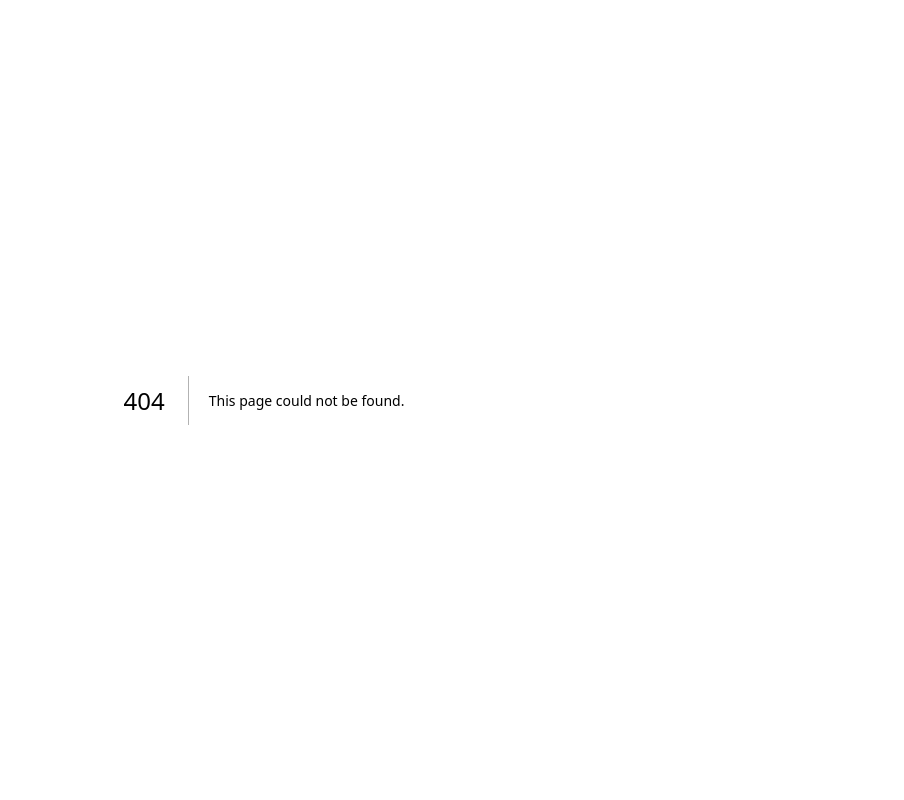
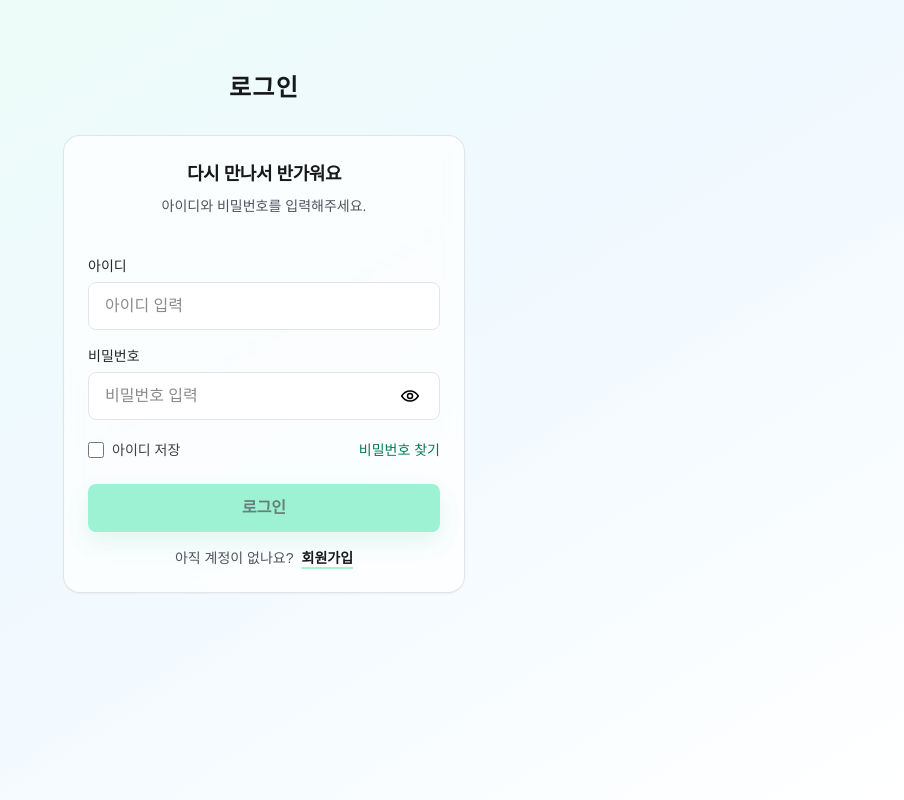
Before and after one commit to suyeonp-devlab/group-mission, a Next.js app: page /login in a window 1280 px wide. Before the commit this address had no page. Shown: the whole page, without its empty margins (376-1280 px from the left). Built offline with nearby package versions, Linux system fonts and the light colour scheme.

Commit message:
feat(auth): implement proxy-based route protection with session check

```diff
--- /dev/null
+++ b/app/(auth)/find-password/page.tsx
@@ -0,0 +1,19 @@
+import FindPasswordForm from "@/features/auth/FindPasswordForm";
+
+export default function FindPasswordPage() {
+  return (
+    <div className="mx-auto flex min-h-dvh max-w-md flex-col px-6 pb-10 pt-10 text-center">
+      {/* Top bar */}
+      <div className="py-8 text-center">
+        <h1 className="text-2xl font-semibold tracking-wider text-zinc-900">
+          비밀번호 찾기
+        </h1>
+      </div>
+
+      {/* Card */}
+      <section className="rounded-2xl bg-white/70 p-6 shadow-sm ring-1 ring-zinc-200 backdrop-blur">
+        <FindPasswordForm />
+      </section>
+    </div>
+  );
+}
--- /dev/null
+++ b/app/(auth)/layout.tsx
@@ -0,0 +1,14 @@
+import React from "react";
+
+export default function AuthLayout({ children }: Readonly<{
+  children: React.ReactNode;
+}>) {
+  return (
+    <main className="relative min-h-dvh overflow-hidden">
+      {/* Background (below everything) */}
+      <div className="absolute inset-0 -z-20 bg-linear-to-br from-emerald-50 via-sky-50 to-white" />
+      {/* Content */}
+      {children}
+    </main>
+  );
+}
--- /dev/null
+++ b/app/(auth)/login/page.tsx
@@ -0,0 +1,32 @@
+import Link from "next/link";
+import LoginForm from "@/features/auth/LoginForm";
+
+export default function LoginPage() {
+  return (
+    <div className="mx-auto flex min-h-dvh max-w-md flex-col px-6 pb-10 pt-10 text-center">
+      {/* Top bar */}
+      <div className="py-8 text-center">
+        <h1 className="text-2xl font-semibold tracking-wider text-zinc-900">
+          로그인
+        </h1>
+      </div>
+
+      {/* Card */}
+      <section className="rounded-2xl bg-white/70 p-6 shadow-sm ring-1 ring-zinc-200 backdrop-blur">
+        <h1 className="text-lg font-semibold tracking-tight text-zinc-900">다시 만나서 반가워요</h1>
+        <p className="mt-2 text-sm text-zinc-600">아이디와 비밀번호를 입력해주세요.</p>
+
+        <div className="mt-10">
+          <LoginForm />
+        </div>
+
+        <div className="pt-4 text-center text-sm text-zinc-600">
+          아직 계정이 없나요?
+          <Link href="/signup" className="ml-2 font-semibold text-zinc-900 underline decoration-emerald-200 decoration-2 underline-offset-4 hover:decoration-emerald-300">
+            회원가입
+          </Link>
+        </div>
+      </section>
+    </div>
+  );
+}
--- /dev/null
+++ b/app/(auth)/signup/page.tsx
@@ -0,0 +1,32 @@
+import Link from "next/link";
+import SignupForm from "@/features/auth/SignupForm";
+
+export default function SignupPage() {
+  return (
+    <div className="mx-auto flex min-h-dvh max-w-md flex-col px-6 pb-10 pt-10 text-center">
+      {/* Top bar */}
+      <div className="py-8 text-center">
+        <h1 className="text-2xl font-semibold tracking-wider text-zinc-900">
+          회원가입
+        </h1>
+      </div>
+
+      {/* Card */}
+      <section className="rounded-2xl bg-white/70 p-6 shadow-sm ring-1 ring-zinc-200 backdrop-blur">
+        <h1 className="text-lg font-semibold tracking-tight text-zinc-900">만나서 반가워요</h1>
+        <p className="mt-2 text-sm text-zinc-600">가입에 필요한 정보를 입력해주세요.</p>
+
+        <div className="mt-10">
+          <SignupForm />
+        </div>
+
+        <div className="pt-4 text-center text-sm text-zinc-600">
+          이미 계정이 있나요?
+          <Link href="/login" className="ml-2 font-semibold text-zinc-900 underline decoration-emerald-200 decoration-2 underline-offset-4 hover:decoration-emerald-300">
+            로그인
+          </Link>
+        </div>
+      </section>
+    </div>
+  );
+}
--- /dev/null
+++ b/app/(protected)/app/page.tsx
@@ -0,0 +1,5 @@
+export default function AppMainPage(){
+  return (
+    <div>메인페이지</div>
+  );
+}
--- a/app/page.tsx
+++ b/app/(public)/page.tsx
@@ -1,11 +1,11 @@
 import Image from "next/image";
 import Link from "next/link";
 
-export default function HomePage() {
+export default function MainPage() {
   return (
     <main className="relative min-h-dvh overflow-hidden">
       {/* Gradient background (below everything) */}
-      <div className="absolute inset-0 -z-20 bg-gradient-to-br from-emerald-50 via-sky-50 to-white" />
+      <div className="absolute inset-0 -z-20 bg-linear-to-br from-emerald-50 via-sky-50 to-white" />
       <Image src="/sparkles.svg" alt="" fill priority className="pointer-events-none -z-10 opacity-35 mix-blend-multiply"/>
 
       {/* Content */}
@@ -14,17 +14,17 @@ export default function HomePage() {
           <p className="relative z-10 text-lg font-semibold tracking-tight text-zinc-800">
             우리들의 작은 모임
           </p>
-          <span className="pointer-events-none absolute left-1/2 top-[1.35em] h-2 w-[170px] -translate-x-1/2 rounded-full bg-yellow-200/80" />
+          <span className="pointer-events-none absolute left-1/2 top-[1.35em] h-2 w-42.5 -translate-x-1/2 rounded-full bg-yellow-200/80" />
           <Image src="/icons/star.svg" alt="" width={22} height={22} className="pointer-events-none absolute -left-7 -top-3 animate-twinkle"/>
         </div>
 
-        <Image src="/logo.png" alt="GROUP MISSION" width={1536} height={1024} className="w-[90%] max-w-[1200px]" priority/>
+        <Image src="/logo.png" alt="GROUP MISSION" width={1536} height={1024} className="w-[90%] max-w-300" priority/>
 
         <div className="grid w-full max-w-xs gap-3 mt-24">
-          <Link href="/auth/login" className="inline-flex h-12 items-center justify-center rounded-lg bg-emerald-300 text-base font-semibold text-emerald-950 shadow-[0_10px_25px_rgba(16,185,129,0.22)] transition hover:bg-emerald-400 active:scale-[0.99]">
+          <Link href="/login" className="inline-flex h-12 items-center justify-center rounded-lg bg-emerald-300 text-base font-semibold text-emerald-950 shadow-[0_10px_25px_rgba(16,185,129,0.22)] transition hover:bg-emerald-400 active:scale-[0.99]">
             로그인
           </Link>
-          <Link href="/auth/signup" className="inline-flex h-12 items-center justify-center rounded-lg border border-zinc-200 bg-white text-base font-semibold text-zinc-900 shadow-[0_10px_25px_rgba(0,0,0,0.06)] transition hover:bg-zinc-50 active:scale-[0.99]">
+          <Link href="/signup" className="inline-flex h-12 items-center justify-center rounded-lg border border-zinc-200 bg-white text-base font-semibold text-zinc-900 shadow-[0_10px_25px_rgba(0,0,0,0.06)] transition hover:bg-zinc-50 active:scale-[0.99]">
             회원가입
           </Link>
         </div>
--- a/app/auth/find-password/page.tsx
+++ /dev/null
@@ -1,25 +0,0 @@
-import FindPasswordForm from "@/features/auth/FindPasswordForm";
-
-export default function FindPasswordPage() {
-  return (
-    <main className="relative min-h-dvh overflow-hidden">
-      {/* Background (below everything) */}
-      <div className="absolute inset-0 -z-20 bg-linear-to-br from-emerald-50 via-sky-50 to-white" />
-
-      {/* Content */}
-      <div className="mx-auto flex min-h-dvh max-w-md flex-col px-6 pb-10 pt-10 text-center">
-        {/* Top bar */}
-        <div className="py-8 text-center">
-          <h1 className="text-2xl font-semibold tracking-wider text-zinc-900">
-            비밀번호 찾기
-          </h1>
-        </div>
-
-        {/* Card */}
-        <section className="rounded-2xl bg-white/70 p-6 shadow-sm ring-1 ring-zinc-200 backdrop-blur">
-          <FindPasswordForm />
-        </section>
-      </div>
-    </main>
-  );
-}
--- a/app/auth/login/page.tsx
+++ /dev/null
@@ -1,38 +0,0 @@
-import Link from "next/link";
-import LoginForm from "@/features/auth/LoginForm";
-
-export default function LoginPage() {
-  return (
-    <main className="relative min-h-dvh overflow-hidden">
-      {/* Background (below everything) */}
-      <div className="absolute inset-0 -z-20 bg-linear-to-br from-emerald-50 via-sky-50 to-white" />
-
-      {/* Content */}
-      <div className="mx-auto flex min-h-dvh max-w-md flex-col px-6 pb-10 pt-10 text-center">
-        {/* Top bar */}
-        <div className="py-8 text-center">
-          <h1 className="text-2xl font-semibold tracking-wider text-zinc-900">
-            로그인
-          </h1>
-        </div>
-
-        {/* Card */}
-        <section className="rounded-2xl bg-white/70 p-6 shadow-sm ring-1 ring-zinc-200 backdrop-blur">
-          <h1 className="text-lg font-semibold tracking-tight text-zinc-900">다시 만나서 반가워요</h1>
-          <p className="mt-2 text-sm text-zinc-600">아이디와 비밀번호를 입력해주세요.</p>
-
-          <div className="mt-10">
-            <LoginForm />
-          </div>
-
-          <div className="pt-4 text-center text-sm text-zinc-600">
-            아직 계정이 없나요?
-            <Link href="/auth/signup" className="ml-2 font-semibold text-zinc-900 underline decoration-emerald-200 decoration-2 underline-offset-4 hover:decoration-emerald-300">
-              회원가입
-            </Link>
-          </div>
-        </section>
-      </div>
-    </main>
-  );
-}
--- a/app/auth/signup/page.tsx
+++ /dev/null
@@ -1,38 +0,0 @@
-import Link from "next/link";
-import SignupForm from "@/features/auth/SignupForm";
-
-export default function SignupPage() {
-  return (
-    <main className="relative min-h-dvh overflow-hidden">
-      {/* Background (below everything) */}
-      <div className="absolute inset-0 -z-20 bg-linear-to-br from-emerald-50 via-sky-50 to-white" />
-
-      {/* Content */}
-      <div className="mx-auto flex min-h-dvh max-w-md flex-col px-6 pb-10 pt-10 text-center">
-        {/* Top bar */}
-        <div className="py-8 text-center">
-          <h1 className="text-2xl font-semibold tracking-wider text-zinc-900">
-            회원가입
-          </h1>
-        </div>
-
-        {/* Card */}
-        <section className="rounded-2xl bg-white/70 p-6 shadow-sm ring-1 ring-zinc-200 backdrop-blur">
-          <h1 className="text-lg font-semibold tracking-tight text-zinc-900">만나서 반가워요</h1>
-          <p className="mt-2 text-sm text-zinc-600">가입에 필요한 정보를 입력해주세요.</p>
-
-          <div className="mt-10">
-            <SignupForm />
-          </div>
-
-          <div className="pt-4 text-center text-sm text-zinc-600">
-            이미 계정이 있나요?
-            <Link href="/auth/login" className="ml-2 font-semibold text-zinc-900 underline decoration-emerald-200 decoration-2 underline-offset-4 hover:decoration-emerald-300">
-              로그인
-            </Link>
-          </div>
-        </section>
-      </div>
-    </main>
-  );
-}
--- a/features/auth/LoginForm.tsx
+++ b/features/auth/LoginForm.tsx
@@ -5,6 +5,8 @@ import { useEffect, useState } from "react";
 import { useForm } from "react-hook-form";
 import { z } from "zod";
 import { zodResolver } from "@hookform/resolvers/zod";
+import { mockSignIn } from "@/lib/mockSession";
+import { useRouter } from "next/navigation";
 
 const STORAGE_KEY = "gm_saved_userid";
 
@@ -17,6 +19,8 @@ const loginSchema = z.object({
 type LoginFormType = z.infer<typeof loginSchema>;
 
 export default function LoginForm() {
+
+  const router = useRouter();
 
   const [showPw, setShowPw] = useState(false);
 
@@ -41,6 +45,9 @@ export default function LoginForm() {
 
     console.log("로그인 데이터:", data);
     // TODO 서버 연동
+    mockSignIn();
+    router.replace("/app");
+    router.refresh(); // Refresh to avoid prefetched data
   };
 
   return (
@@ -92,7 +99,7 @@ export default function LoginForm() {
           아이디 저장
         </label>
 
-        <Link href="/auth/find-password" className="text-sm font-medium text-emerald-700 hover:text-emerald-800">
+        <Link href="/find-password" className="text-sm font-medium text-emerald-700 hover:text-emerald-800">
           비밀번호 찾기
         </Link>
       </div>
--- /dev/null
+++ b/lib/mockSession.ts
@@ -0,0 +1,12 @@
+// TODO: this file will be removed when switching to httpOnly cookies.
+export const MOCK_COOKIE_NAME = "gm_mock_session";
+
+export const mockSignIn = () => {
+  if (typeof document === "undefined") return;
+  document.cookie = `${MOCK_COOKIE_NAME}=1; path=/; samesite=lax`;
+}
+
+export const mockSignOut = () => {
+  if (typeof document === "undefined") return;
+  document.cookie = `${MOCK_COOKIE_NAME}=; path=/; max-age=0; samesite=lax`;
+}
--- /dev/null
+++ b/proxy.ts
@@ -0,0 +1,33 @@
+import { NextResponse } from "next/server";
+import type { NextRequest } from "next/server";
+
+// TODO: Replace with real session cookie name (e.g., "gm_session")
+const SESSION_COOKIE = "gm_mock_session";
+
+export function proxy(req: NextRequest) {
+
+  const { pathname } = req.nextUrl;
+  const hasSession = !!req.cookies.get(SESSION_COOKIE);
+
+  const isPublicMain = pathname === "/";
+  const isAuth = pathname === "/login" || pathname === "/signup" || pathname === "/find-password";
+  const isProtected = pathname.startsWith("/app");
+
+  // Prevent authenticated users from accessing public main & auth pages
+  if (hasSession && (isPublicMain || isAuth)) {
+    return NextResponse.redirect(new URL("/app", req.url));
+  }
+
+  // Block access to protected routes if not authenticated
+  if (!hasSession && isProtected) {
+    return NextResponse.redirect(new URL("/login", req.url));
+  }
+
+  return NextResponse.next();
+}
+
+// config is consumed internally by Next.js
+export const config = {
+  // Match all request paths except for: API routes, Next.js internal paths, Static files
+  matcher: ["/((?!api|_next/static|_next/image|favicon.ico).*)"],
+};
```
